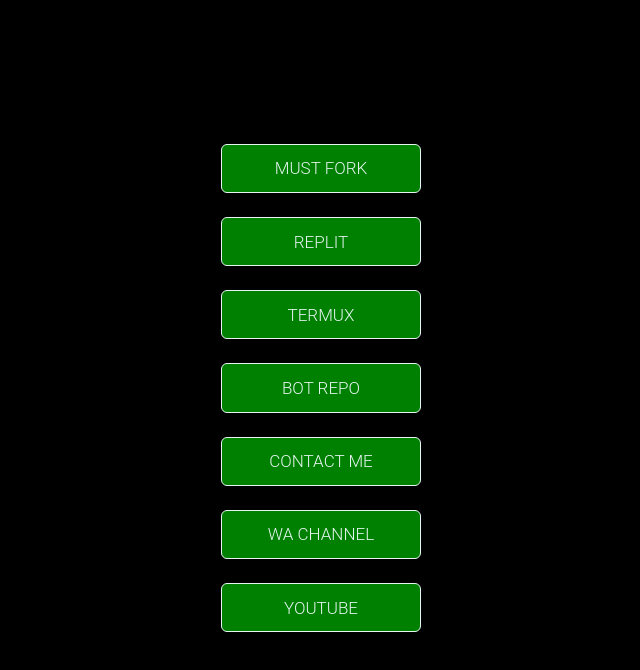
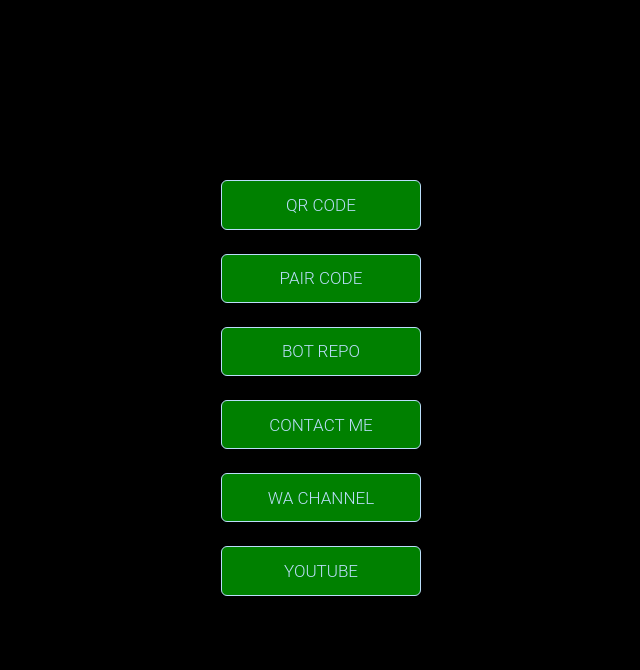
Before and after one commit to Toxic1239/Toxic-session-id, a website: page wasipage.html in a window 1280 px wide. Shown: the whole page, without its empty margins (319-959 px from the left). Drawn offline with Linux system fonts and the light colour scheme.

Commit message:
Update wasipage.html

```diff
--- a/wasipage.html
+++ b/wasipage.html
@@ -16,7 +16,7 @@
     }
 
     .btn {
-      --color: #e5f5f1;
+      --color: #bbdefb;
       --color2: rgb(0, 0, 0);
       width: 200px;
       padding: 0.8em 1.75em;
@@ -76,10 +76,9 @@
 </head>
 <body>
 
-  <button onclick="window.open(`https://github.com/Toxic1239/Draken-Md-Bug/fork`)" class="btn">Must Fork</button>
-  <button onclick="window.open(`https://replit.com/github/Toxic1239/Draken-Md-Bug`)" class="btn">Replit</button>
-  <button onclick="window.open(`https://github.com/Toxic1239/Draken-Termux/`)" class="btn">Termux</button>
-  <button onclick="window.open(`https://github.com/Toxic1239/Draken-Md-Bug`)" class="btn">Bot Repo</button>
+  <button onclick="window.open(`/wasiqr`)" class="btn">QR Code</button>
+  <button onclick="window.open(`/pair`)" class="btn">Pair Code</button>
+  <button onclick="window.open(`https://github.com/Toxic1239/RIASGREMORYBOT`)" class="btn">Bot Repo</button>
   <button onclick="window.open(`https://wa.me/33757054414`)" class="btn">Contact Me</button>
   <button onclick="window.open(`https://whatsapp.com/channel/0029Vaex2BtGU3BRQoeEsl0U`)" class="btn">Wa Channel</button>
   <button onclick="window.open(`https://youtube.com/@anime_kun15`)" class="btn">Youtube</button>
```
